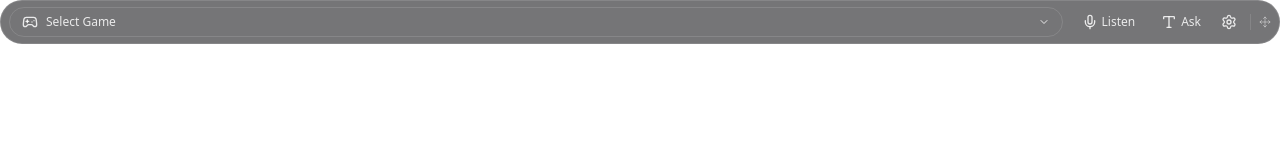
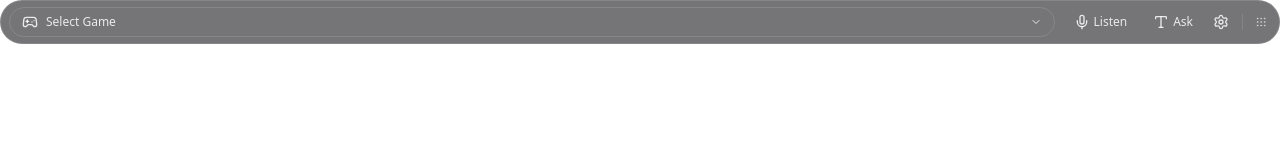
Before and after one commit to florian-lup/unstuck, a React (Vite) app: page / in a window 1280 px wide. Shown: the top 160 px of the page. Built offline with nearby package versions, Linux system fonts and the light colour scheme.

Commit message:
fix: replace Move icon with Grip in NavigationBar and adjust draggable div styling

```diff
--- a/src/components/navigation-bar.tsx
+++ b/src/components/navigation-bar.tsx
@@ -1,5 +1,5 @@
 import React from 'react'
-import { Mic, Type, Settings, Move } from 'lucide-react'
+import { Mic, Type, Settings, Grip } from 'lucide-react'
 import { Button } from './ui/button'
 import { SelectGame } from './select-game'
 import { InteractiveArea } from './interactive-area'
@@ -77,10 +77,10 @@ export function NavigationBar({
 
             {/* Move indicator - draggable */}
             <div
-              className="gaming-draggable"
+              className="gaming-draggable px-2 py-2 -mx-1 -my-1"
               style={{ WebkitAppRegion: 'drag' } as React.CSSProperties}
             >
-              <Move className="w-3 h-3 text-gaming-text-muted" />
+              <Grip className="w-3 h-3 text-gaming-text-muted" />
             </div>
           </div>
         </div>
```
